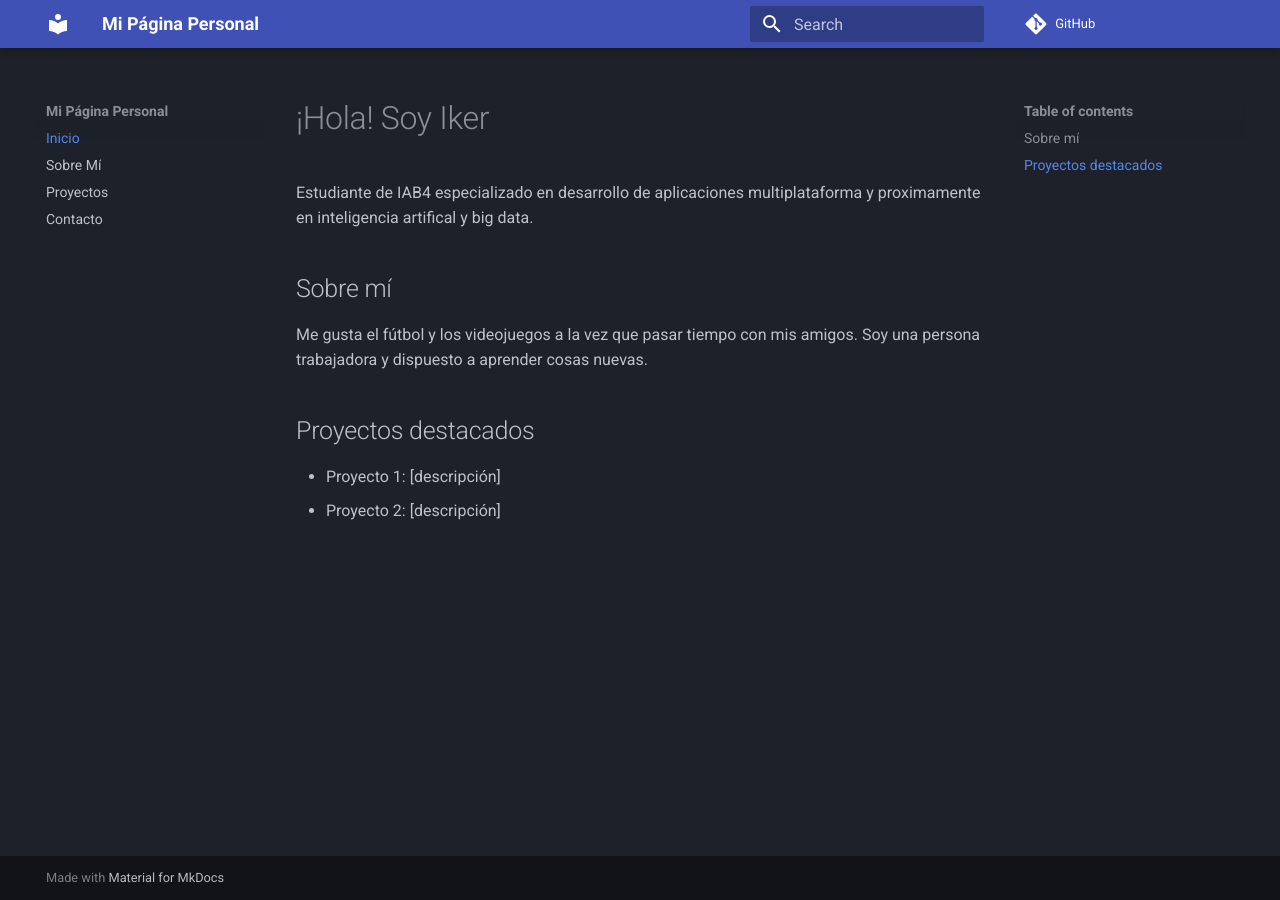
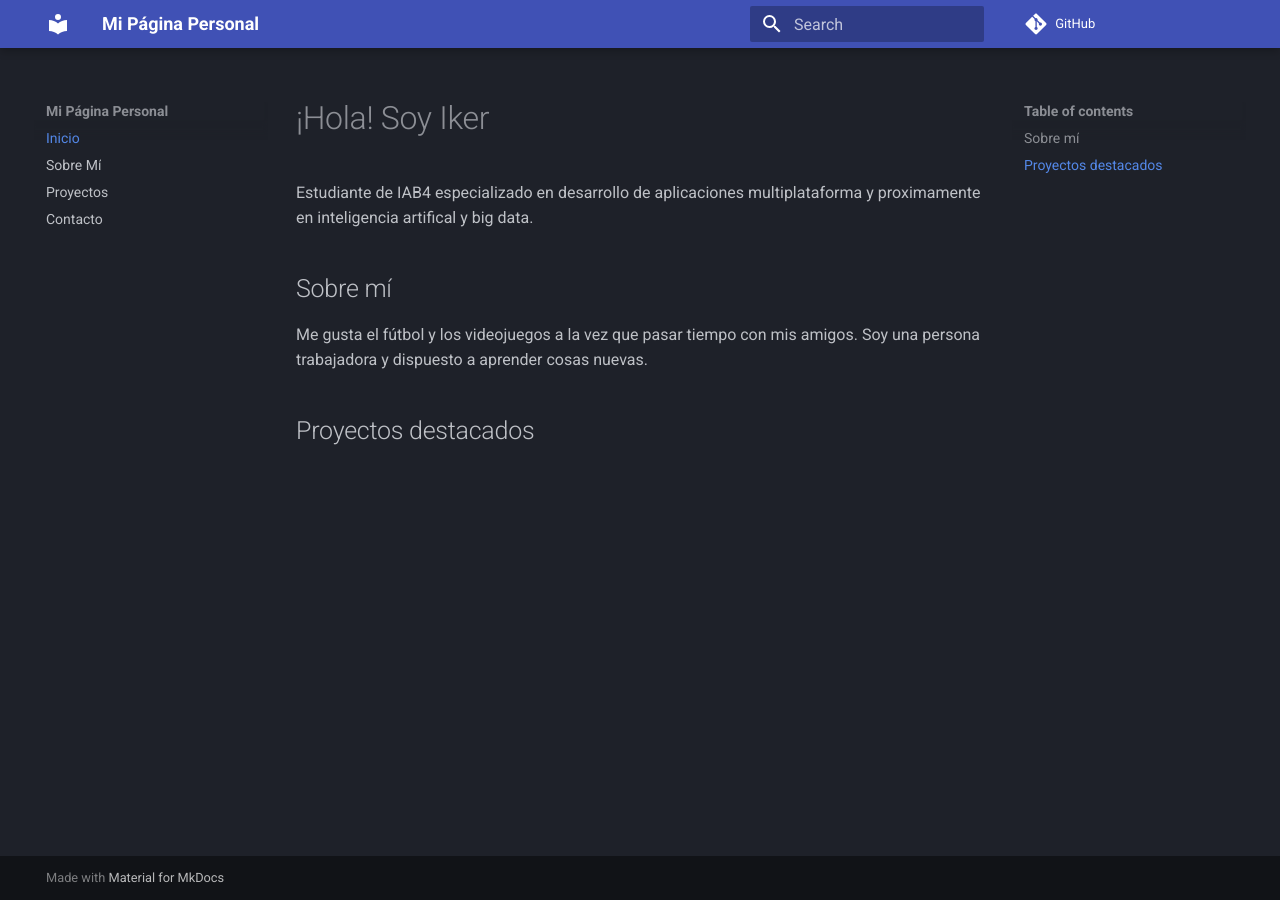
Before and after one commit to iker-iglesias/iker-iglesias.github.io, an MkDocs documentation site: the page built from docs/index.md, in a window 1280 px wide. Built offline with MkDocs 1.6.1 and Material for MkDocs 9.7.7, drawn with Linux system fonts in a browser that asks for light colours; comment, search, counter and statistics services are not loaded.

Commit message:
Cambio en una página

```diff
--- a/docs/index.md
+++ b/docs/index.md
@@ -7,5 +7,3 @@ Me gusta el fútbol y los videojuegos a la vez que pasar tiempo con mis amigos.
 Soy una persona trabajadora y dispuesto a aprender cosas nuevas.
 
 ## Proyectos destacados
-- Proyecto 1: [descripción]
-- Proyecto 2: [descripción]
```
